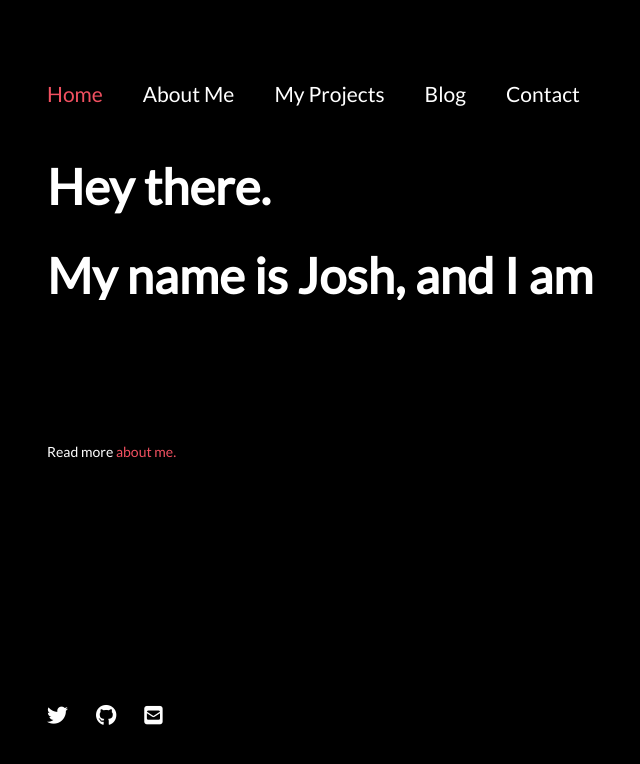
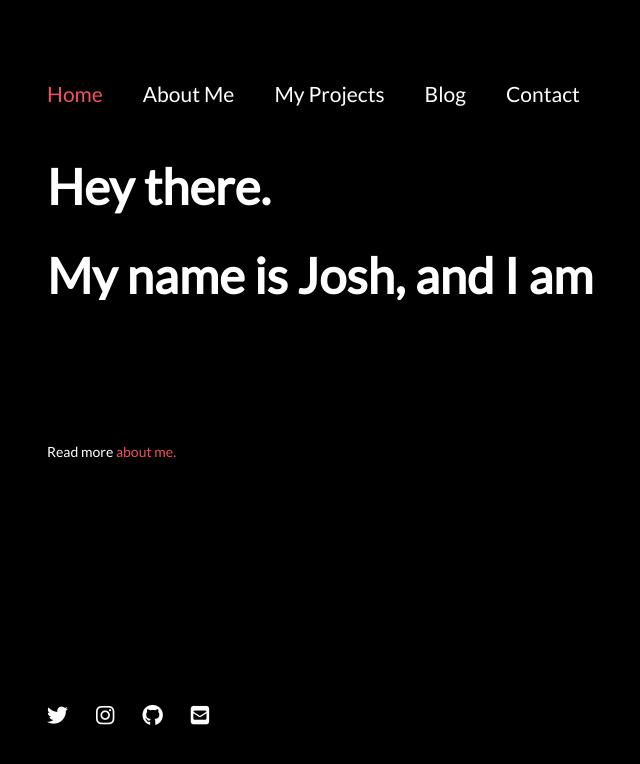
Before and after one commit to katze033/site-portfolio, a Gatsby site: page / in a window 1280 px wide. Shown: the whole page, without its empty margins (273-913 px from the left). Built offline with nearby package versions, Linux system fonts and the light colour scheme; Gatsby itself is replaced by a stand-in of ours; a web font is replaced by a local one.

Commit message:
Added instagram icon to footer.

```diff
--- a/src/components/footer.js
+++ b/src/components/footer.js
@@ -9,6 +9,9 @@ const Footer = () => {
             <div className={footerStyles.socialicons}>
                 <a href="https://www.twitter.com/luxpris" target="_blank" rel="noopener noreferrer">
                     <i class="fab fa-twitter"></i>
+                </a>
+                <a href="https://www.instagram.com/luxpris" target="_blank" rel="noopener noreferrer">
+                    <i class="fab fa-instagram"></i>
                 </a>
                 <a href="https://www.github.com/katze033" target="_blank" rel="noopener noreferrer">
                     <i class="fab fa-github"></i>
```
